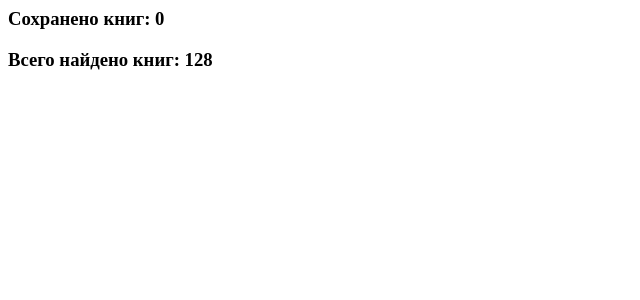
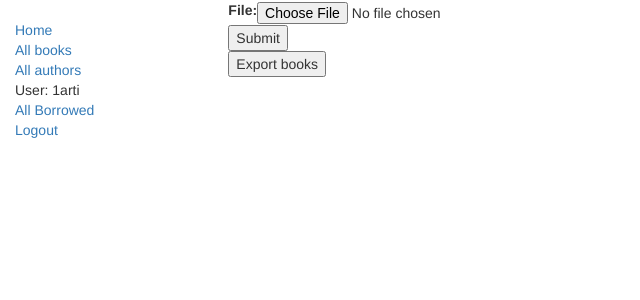
Before and after one commit to karturik/django_tutorial_october, a Django app: page /catalog/staf/ in a window 1280 px wide. Shown: the top 300 px of the page, without its empty margins (0-640 px from the left). Run offline with Django 4.2, Linux system fonts and the light colour scheme; a user stored in the database is signed in; data comes from the database, SQL or seed files in the repository; both versions use the stored data as it was after the commit; data that the repository does not hold is empty; some libraries are stand-ins or nearby versions.

Commit message:
add export. Fix books add. Pandas

```diff
--- a/catalog/forms.py
+++ b/catalog/forms.py
@@ -20,3 +20,7 @@ class RenewBookForm(forms.Form):
 
         # Помните, что всегда надо возвращать "очищенные" данные.
         return data
+
+
+class UploadBookForm(forms.Form):
+    file = forms.FileField()
--- a/catalog/models.py
+++ b/catalog/models.py
@@ -44,7 +44,7 @@ class Book(models.Model):
     summary = models.TextField(max_length=1000, help_text='Enter brief description for book')
     isbn = models.CharField('ISBN', max_length=13, help_text='13 Character <a href="https://www.isbn-international.org/content/what-isbn">ISBN number</a>')
     genre = models.ManyToManyField(Genre, help_text='Select Genre for this Book')
-    cover = models.ImageField(upload_to='books_covers/', blank=True)
+    cover = models.ImageField(upload_to='books_covers/', null=True, blank=True, default='/books_covers/upscaled_31.jpg')
 
     def __str__(self):
         """
--- a/catalog/templates/catalog/book_detail_page.html
+++ b/catalog/templates/catalog/book_detail_page.html
@@ -14,7 +14,11 @@
           <p><strong>Genre:</strong> {% for genre in book.genre.all %} {{ genre }}{% if not forloop.last %}, {% endif %}{% endfor %}</p>
         </div>
         <div class="col-sm-6">
-          <p><img alt="" src="{{ book.cover.url }}" style="max-width: 250px"></p>
+          {% if book.cover %}
+            <p><img alt="" src="{{ book.cover.url }}" style="max-width: 250px"></p>
+          {% else %}
+            <p><img alt="" src="/media/books_covers/upscaled_31.jpg" style="max-width: 250px"></p>
+          {% endif %}
         </div>
       </div>
   </div>
--- /dev/null
+++ b/catalog/templates/staf_pages/books_upload_finish.html
@@ -0,0 +1,2 @@
+saved_books_count: {{ saved_books_count }}
+founded_books_count: {{ founded_books_count }}
--- a/catalog/templates/staf_pages/new_books.html
+++ b/catalog/templates/staf_pages/new_books.html
@@ -1,2 +1,19 @@
-<h3>Сохранено книг: {{ saved_books_count }}</h3>
-<h3>Всего найдено книг: {{ founded_books_count }}</h3>
+{% extends "base_generic.html" %}
+<h1>Загрузите файл с книгами</h1>
+
+{% block content %}
+  <form action="" method="post" enctype="multipart/form-data">
+      {% csrf_token %}
+      <table>
+      {{ form.as_table }}
+      </table>
+      <input type="submit" value="Submit">
+  </form>
+
+<form action="{% url 'export-books' %}" method="POST">
+    {% csrf_token %}
+
+    <input type="submit" value="Export books">
+</form>
+
+{% endblock %}
--- a/catalog/urls.py
+++ b/catalog/urls.py
@@ -21,5 +21,6 @@ urlpatterns = [
     re_path(r'^book/(?P<pk>\d+)/delete/$', views.BookDelete.as_view(), name='book_delete'),
 
     path('staf/', views.parse_files_with_books, name='staf'),
+    path('export_books/', views.export_all_books, name='export-books'),
 
 ]
--- a/catalog/utils/catalog_functions.py
+++ b/catalog/utils/catalog_functions.py
@@ -53,39 +53,39 @@ def download_book_covers(url: str) -> str:
     return image_name
 
 
-def get_new_books_to_db() -> tuple[int, int]:
+def get_new_books_to_db(file) -> tuple[int, int]:
     saved_books = 0
     books_datas = 0
 
-    for json_file in os.listdir('data_files'):
-        if 'books_data' in json_file and '.json' in json_file:
-            with open(os.path.join('data_files', json_file), 'r', encoding='utf-8') as src_file:
-                books_datas = json.load(src_file)
+    books_datas = json.loads(file)
 
-            if books_datas:
-                for book_data in books_datas:
-                    try:
-                        book_title = book_data['book_title']
-                        author = book_data['author'].split(' ', 1)
-                        summary = book_data['summary']
-                        category = book_data['category']
-                        image_link = book_data['image_link']
+    if books_datas:
+        for book_data in books_datas:
+            try:
+                book_title = book_data['book_title']
+                author = book_data['author'].split(' ', 1)
+                summary = book_data['summary']
+                category = book_data['category']
+                image_link = book_data['image_link']
 
-                        new_author, created = Author.objects.get_or_create(first_name=author[0], last_name=author[1])
+                new_author, created = Author.objects.get_or_create(first_name=author[0], last_name=author[1])
 
-                        new_genre, created = Genre.objects.get_or_create(name=category)
+                new_genre, created = Genre.objects.get_or_create(name=category)
+                # new_genre = Genre.objects.get(name=category)
 
-                        genres_for_book = Genre.objects.filter(name=category)
+                genres_for_book = Genre.objects.filter(name=category)
 
-                        image_name = download_book_covers(image_link)
+                image_name = download_book_covers(image_link)
 
-                        new_book, created = Book.objects.get_or_create(title=book_title, author=new_author,
-                                        summary=summary, genre=genres_for_book,
-                                        cover=os.path.join('books_covers', image_name))
+                new_book, created = Book.objects.get_or_create(title=book_title, author=new_author,
+                                summary=summary,
+                                cover=os.path.join('books_covers', image_name))
 
-                        saved_books += 1
+                new_book = new_book.genre.set(genres_for_book)
 
-                    except Exception as e:
-                        print(e)
+                saved_books += 1
+
+            except Exception as e:
+                print(e)
 
     return saved_books, len(books_datas)
--- a/catalog/views.py
+++ b/catalog/views.py
@@ -1,9 +1,13 @@
 import datetime
+import io
+
+import pandas as pd
 
 from django.shortcuts import render, get_object_or_404
 from django.views import generic
+from django.forms import model_to_dict
 from django.urls import reverse, reverse_lazy
-from django.http import HttpResponseRedirect
+from django.http import HttpResponseRedirect, FileResponse
 from django.contrib import messages
 from django.contrib.auth.decorators import login_required, permission_required
 from django.contrib.auth.mixins import LoginRequiredMixin, PermissionRequiredMixin
@@ -12,7 +16,7 @@ from django.core.paginator import Paginator, PageNotAnInteger, EmptyPage
 
 from .utils import get_max_viewed_book, get_new_books_to_db
 from .models import Author, Book, BookInstance, Genre
-from .forms import RenewBookForm
+from .forms import RenewBookForm, UploadBookForm
 
 
 def index(request):
@@ -23,13 +27,13 @@ def index(request):
     num_book = Book.objects.all().count()
     num_instances = BookInstance.objects.all().count()
 
-    #Count of all available instances
+    # Count of all available instances
     num_instances_available = BookInstance.objects.filter(status__exact='a').count()
 
-    #Authors count
+    # Authors count
     num_authors = Author.objects.count()
 
-    #Visits count
+    # Visits count
     num_visits = request.session.get('home_page_num_visits', 0)
     request.session['home_page_num_visits'] = num_visits + 1
 
@@ -215,13 +219,45 @@ class BookDelete(LoginRequiredMixin, PermissionRequiredMixin, generic.DeleteView
     success_url = reverse_lazy('books')
 
 
+# @permission_required('catalog.can_mark_returned')
+# def parse_files_with_books(request):
+#     saved_books_count, founded_books_count = get_new_books_to_db()
+#
+#     context = {
+#         'saved_books_count': saved_books_count,
+#         'founded_books_count': founded_books_count
+#     }
+#
+#     return render(request, 'staf_pages/new_books.html', context=context)
+
+
 @permission_required('catalog.can_mark_returned')
 def parse_files_with_books(request):
-    saved_books_count, founded_books_count = get_new_books_to_db()
+    if request.method == 'POST' and request.FILES['file']:
+        file = request.FILES['file']
+        file_data = file.read()
+        file_format = file.name.split('.')[-1]
+        saved_books_count, founded_books_count = get_new_books_to_db(file_data)
+        return render(request, 'staf_pages/books_upload_finish.html', context={'saved_books_count': saved_books_count,
+                                                                               'founded_books_count': founded_books_count})
+    else:
+        form = UploadBookForm
+        return render(request, 'staf_pages/new_books.html', context={'form': form})
 
-    context = {
-        'saved_books_count': saved_books_count,
-        'founded_books_count': founded_books_count
-    }
 
-    return render(request, 'staf_pages/new_books.html', context=context)
+def export_all_books(request):
+    if request.method == 'POST':
+        queryset = Book.objects.all()
+        data = [model_to_dict(book) for book in queryset]
+        # Convert the data to a pandas DataFrame
+        df = pd.DataFrame(data)
+
+        buffer = io.BytesIO()
+        df.to_excel(buffer, index=False)
+        buffer.seek(0)
+
+        # Create FileResponse object
+        filename = f'all_books_{datetime.datetime.now()}.xlsx'
+        response = FileResponse(buffer, as_attachment=True, filename=filename)
+
+        return response
```
Also changed, not shown: db.sqlite3.
